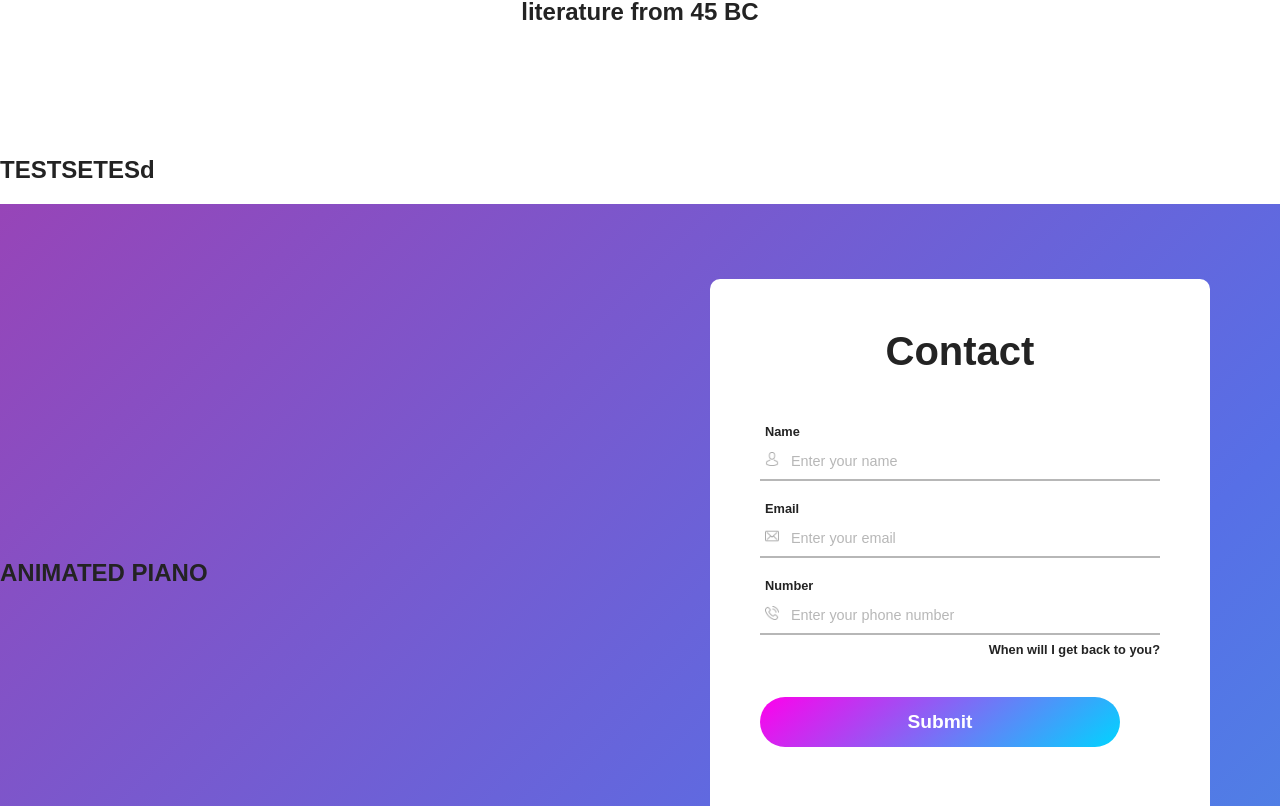
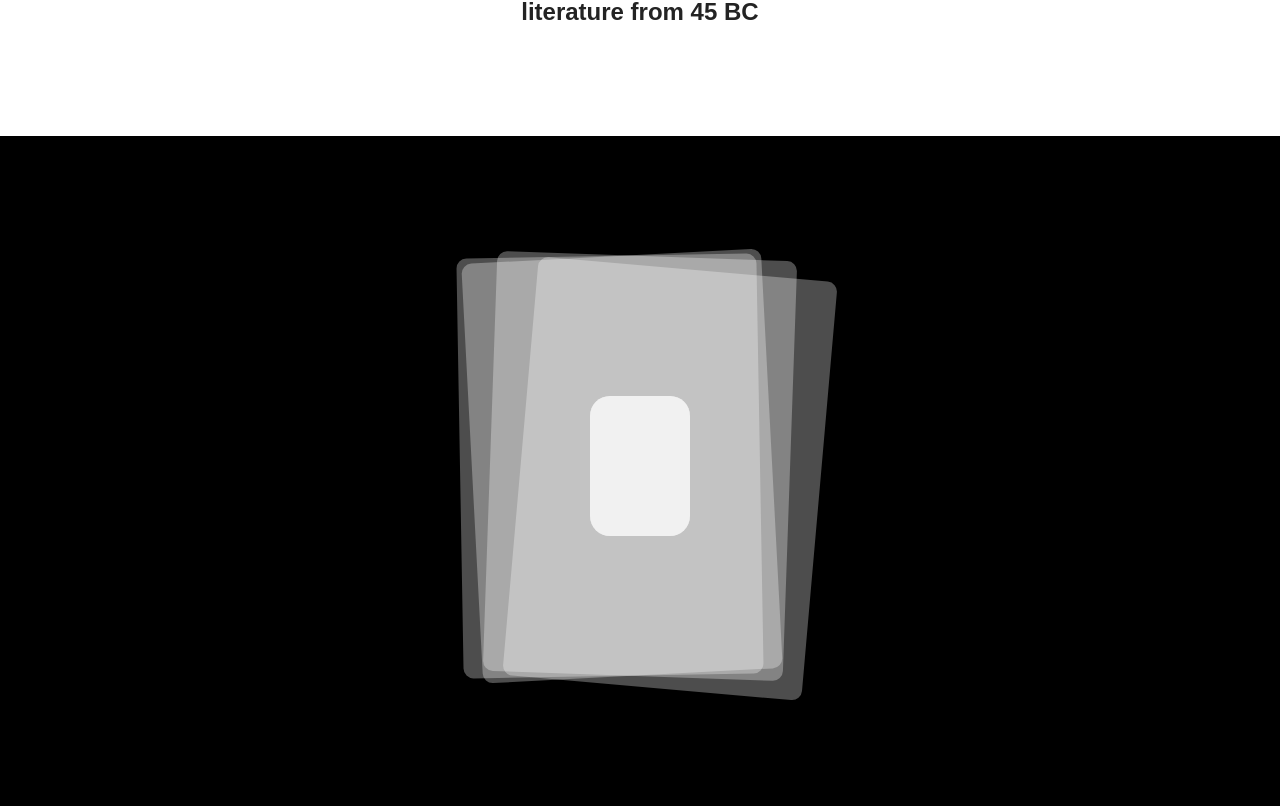
Before and after one commit to BabyM0le/React-Piano-Website, a React (Create React App) app: page / in a window 1280 px wide. Shown: the part 1134-1940 px from the top of the page. Built offline with nearby package versions, Linux system fonts and the light colour scheme.

Commit message:
Added about me card layout

```diff
--- a/src/assets/css/about.css
+++ b/src/assets/css/about.css
@@ -1,6 +1,4 @@
-#particles-js {
+.particles-js {
     position : absolute;
-    width:100%;
-    height:100%;
-    z-index: -1;
+    z-index:-1;
 }
--- /dev/null
+++ b/src/assets/css/cards.css
@@ -0,0 +1,69 @@
+.cards {
+    background-color: #000;
+    height: 800px;
+    display: grid;
+    place-items: center;
+}
+
+.cards-container {
+    display: grid;
+    place-items: center;
+    margin-bottom: 140px;
+}
+
+.big-card, .small-card {
+    aspect-ratio: 5 / 7;
+    background-color: rgba(255, 255, 255, 0.3);
+    position: absolute;
+    transition: transform 800ms cubic-bezier(.05, .50, .25, .95);
+}
+
+.big-card {
+    width: 300px;
+    border-radius: 10px;
+}
+
+.small-card {
+    width: 100px;
+    border-radius: 20px;
+}
+
+.card1 {
+    transform: translateX(-10%) rotate(-1deg);
+}
+.card3 {
+    transform: rotate(2deg);
+}
+.card5 {
+    transform: translateX(-6%) rotate(-3deg);
+}
+.card7 {
+    transform: translate(10%, 3%) rotate(5deg);
+}
+
+.cards-container:hover > .card1 {
+    transform: translate(-75%, 16%) rotate(-24deg)
+}
+.cards-container:hover > .card3 {
+    transform: translate(-25%, 8%) rotate(-8deg)
+}
+.cards-container:hover > .card5 {
+    transform: translate(25%, 8%) rotate(8deg)
+}
+.cards-container:hover > .card7 {
+    transform: translate(75%, 16%) rotate(24deg)
+}
+
+
+.cards-container:hover > .card2 {
+    transform: translate(200%, -160%) rotate(-15deg)
+}
+.cards-container:hover > .card4 {
+    transform: translate(260%, 260%) rotate(18deg)
+}
+.cards-container:hover > .card6 {
+    transform: translate(-200%, -150%) rotate(15deg)
+}
+.cards-container:hover > .card8 {
+    transform: translate(-280%, 235%) rotate(-15deg)
+}
--- a/src/assets/css/service.css
+++ b/src/assets/css/service.css
@@ -3,7 +3,7 @@
 	font-size: 1.5rem;
 	padding: 100px;
 	font-weight: 600;
-	z-index: 2;
+	background-color: #fff;
 }
 
 @media screen and (max-width: 600px) {
--- a/src/components/about.js
+++ b/src/components/about.js
@@ -1,4 +1,9 @@
+// Components
+import Cards from './cards'
+
+// ParticlesJS
 import Particles from 'react-tsparticles'
+import ParticlesConfig from './particlesConfig'
 
 // CSS
 import '../assets/css/about.css'
@@ -7,15 +12,14 @@ import '../assets/css/about.css'
 const About = () => {
     return <section class='about'>
 
-        <h1>TESTSETESd</h1>
-        <div id='particles-js'>
-            <Particles
-            options={{
-                background: {
-                    color: '#000'
-                }
-            }}/>
+        <div class='about-content'>
+            <Cards/>
         </div>
+
+        <div class="particles-js">
+            <Particles params={ParticlesConfig}/>
+        </div>
+
     </section>
 }
 
--- /dev/null
+++ b/src/components/cards.js
@@ -0,0 +1,31 @@
+// CSS
+import '../assets/css/cards.css'
+
+// Main
+const Cards = () => {
+    // Inspiration for this: https://kippo.com/chill/ https://www.youtube.com/watch?v=6TYkDy54q4E&ab_channel=Hyperplexed
+
+    return <div class='cards'>
+
+        <div class='cards-container'>
+            <div class='big-card card1'></div>
+
+            <div class='small-card card2'></div>
+
+            <div class='big-card card3'></div>
+
+            <div class='small-card card4'></div>
+
+            <div class='big-card card5'></div>
+
+            <div class='small-card card6'></div>
+
+            <div class='big-card card7'></div>
+
+            <div class='small-card card8'></div>
+        </div>
+
+    </div>
+}
+
+export default Cards
--- /dev/null
+++ b/src/components/particlesConfig.js
@@ -0,0 +1,22 @@
+const ParticlesConfig = {
+    particles: {
+      color: {
+        value: "#000000"
+      },
+      line_linked: {
+        color: {
+          value: "#000000"
+        }
+      },
+      number: {
+        value: 50
+      },
+      size: {
+        value: 3
+      }
+    }
+  }
+
+
+
+export default ParticlesConfig
```
